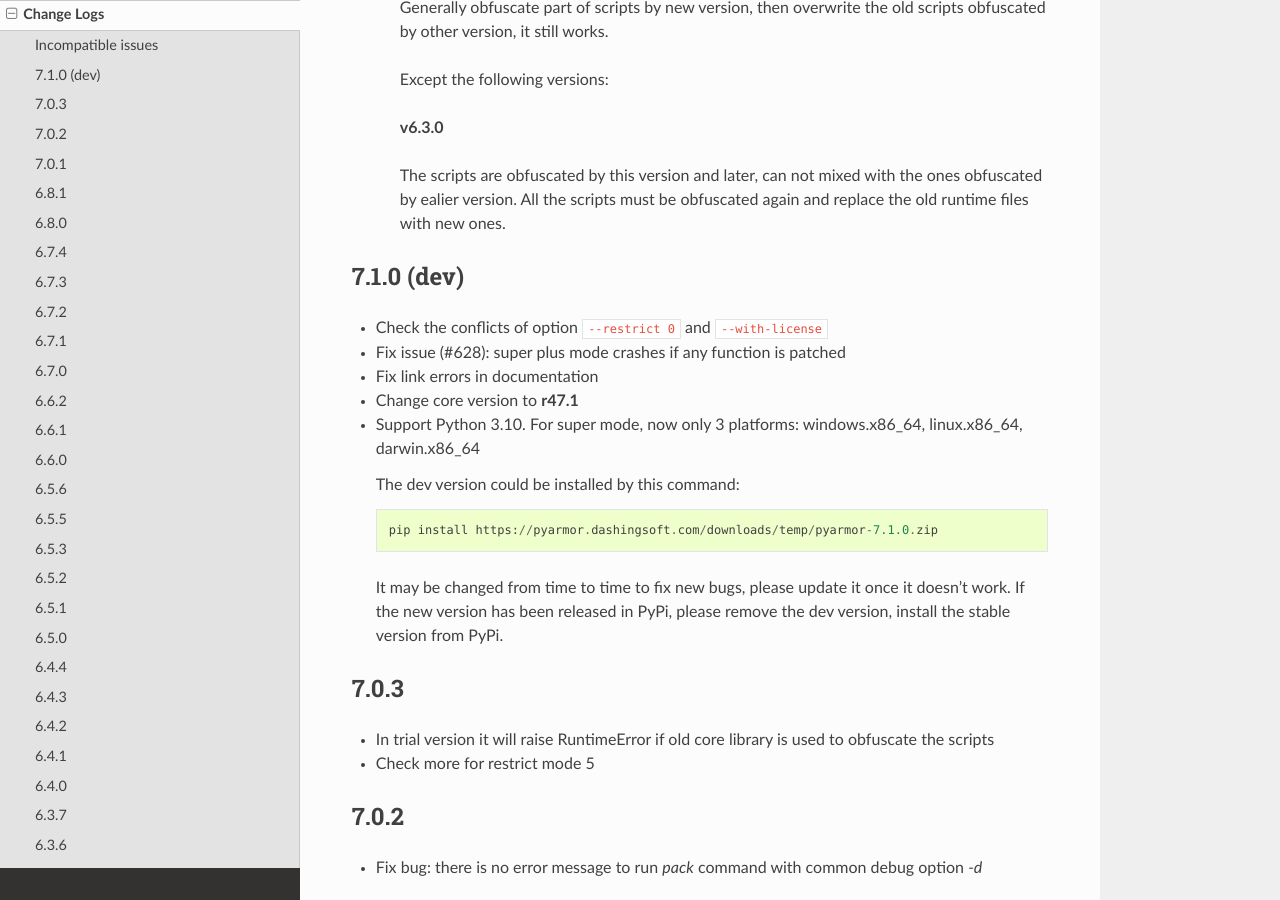
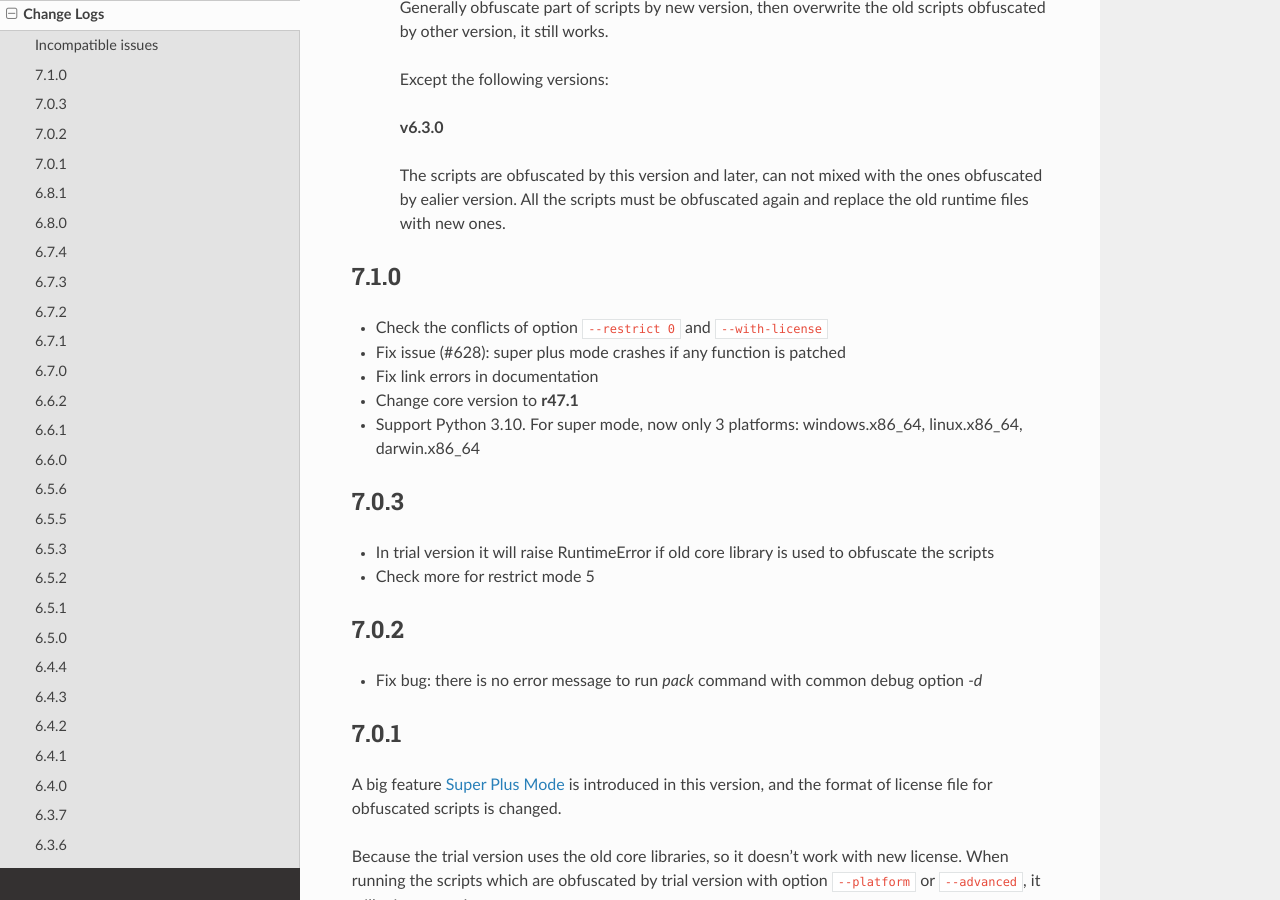
Before and after one commit to dashingsoft/pyarmor, a Sphinx documentation site: the page built from docs/change-logs.rst, in a window 1280 px wide and 900 px high, scrolled down 522 px. Built offline with Sphinx 7.4.7 and the Read the Docs theme 2.0.0, drawn with Linux system fonts in a browser that asks for light colours.

Commit message:
Change doc version

```diff
--- a/docs/change-logs.rst
+++ b/docs/change-logs.rst
@@ -33,8 +33,8 @@
    ones obfuscated by ealier version. All the scripts must be obfuscated again
    and replace the old runtime files with new ones.
 
-7.1.0 (dev)
------------
+7.1.0
+-----
 * Check the conflicts of option ``--restrict 0`` and ``--with-license``
 * Fix issue (#628): super plus mode crashes if any function is patched
 * Fix link errors in documentation
@@ -42,6 +42,7 @@
 * Support Python 3.10. For super mode, now only 3 platforms: windows.x86_64,
   linux.x86_64, darwin.x86_64
 
+..
   The dev version could be installed by this command::
 
       pip install https://pyarmor.dashingsoft.com/downloads/temp/pyarmor-7.1.0.zip
--- a/docs/conf.py
+++ b/docs/conf.py
@@ -57,9 +57,9 @@
 # built documents.
 #
 # The short X.Y version.
-version = '7.0'
+version = '7.1'
 # The full version, including alpha/beta/rc tags.
-release = '7.0.2'
+release = '7.1.0'
 
 # The language for content autogenerated by Sphinx. Refer to documentation
 # for a list of supported languages.
```
